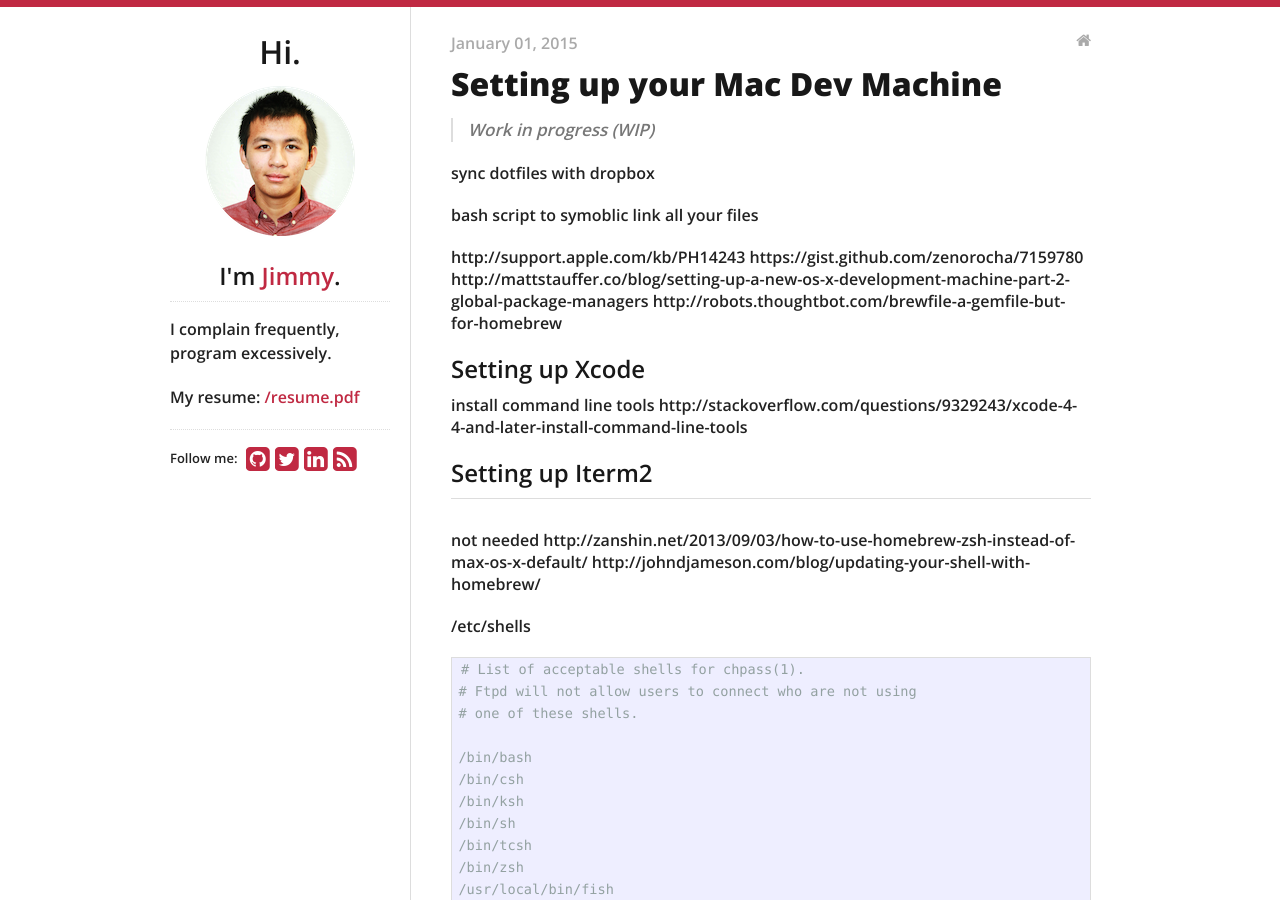
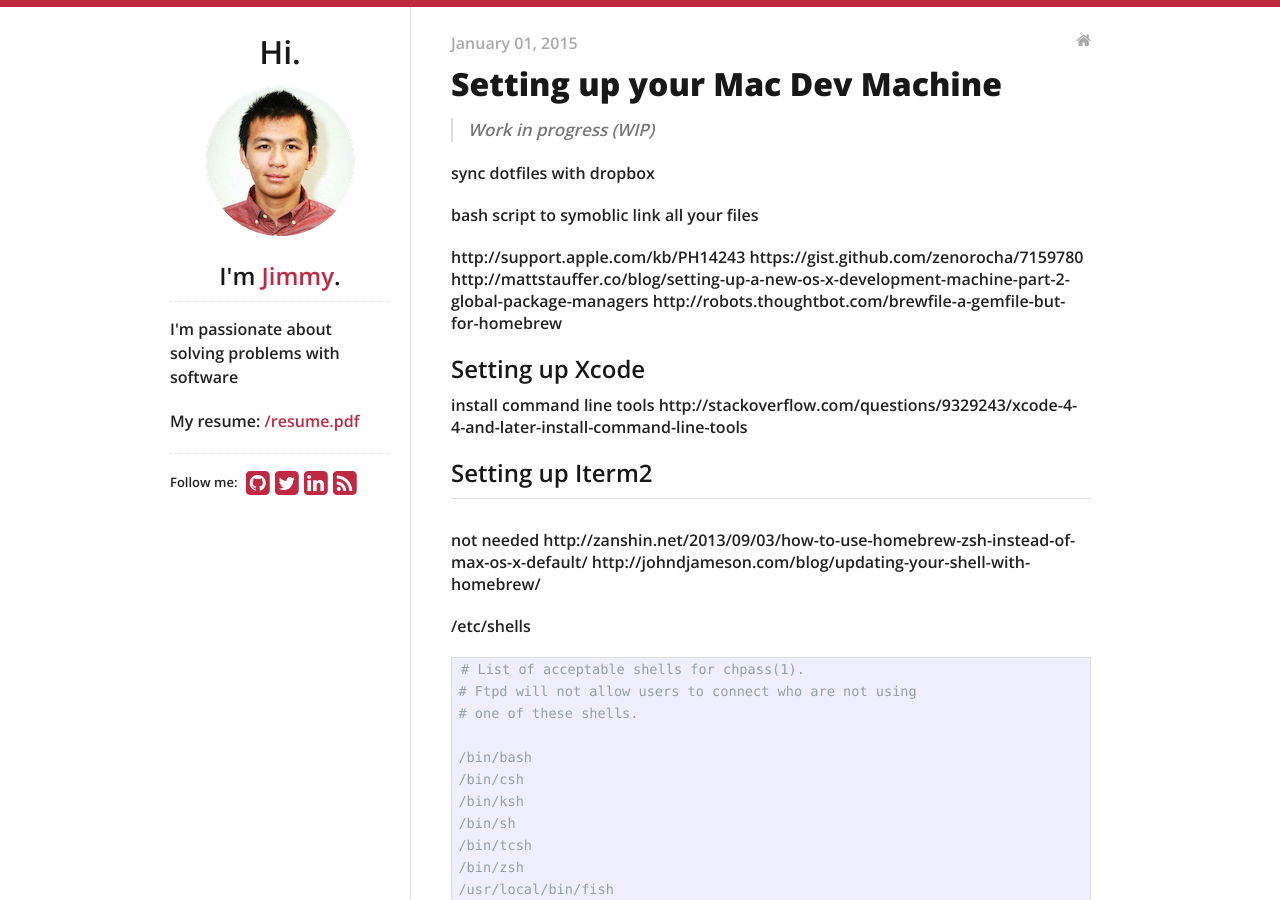
Before and after one commit to jimicy/jimicy.github.io, a Jekyll site: the page built from _posts/2015-01-01-setting-up-mac-dev-machine.md, in a window 1280 px wide and 900 px high. Built offline with Jekyll 4.4.1, drawn with Linux system fonts in a browser that asks for light colours; nearby versions of some CDN libraries.

Commit message:
Update tagline.

```diff
--- a/_data/theme.yml
+++ b/_data/theme.yml
@@ -20,7 +20,7 @@
 # "Hi, I'm _______"
 name: Jimmy
 email: jimmyw22@gmail.com
-tagline: "I complain frequently, program excessively."
+tagline: "I'm passionate about solving problems with software"
 
 # Google Analytics key, leave blank to ignore
 google_analytics_key: UA-xxxx-x
```
